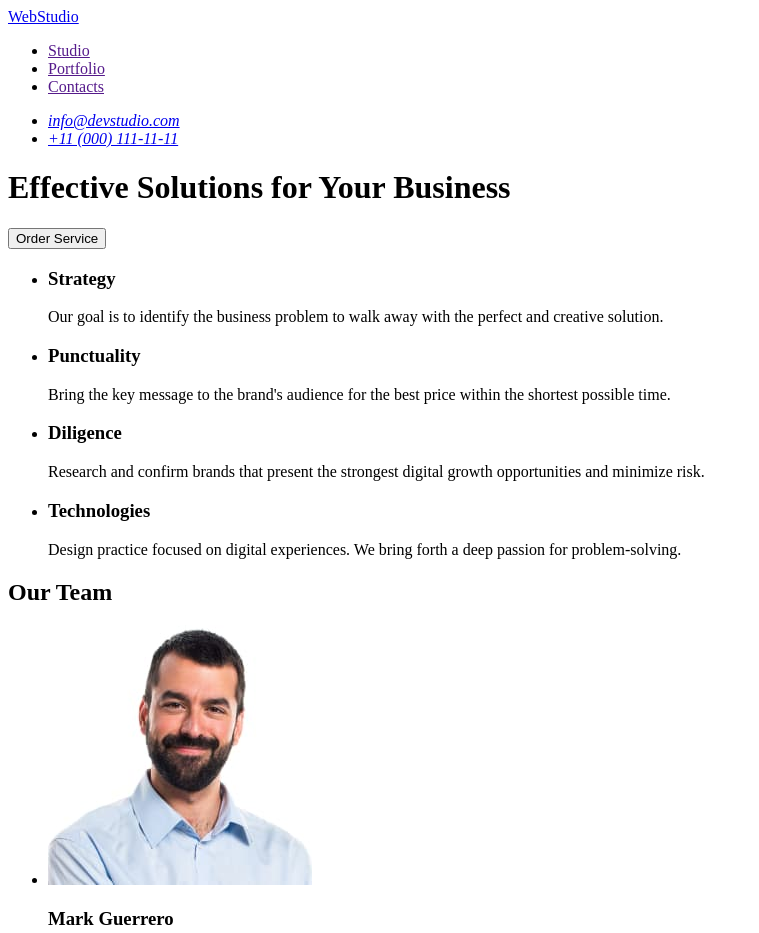
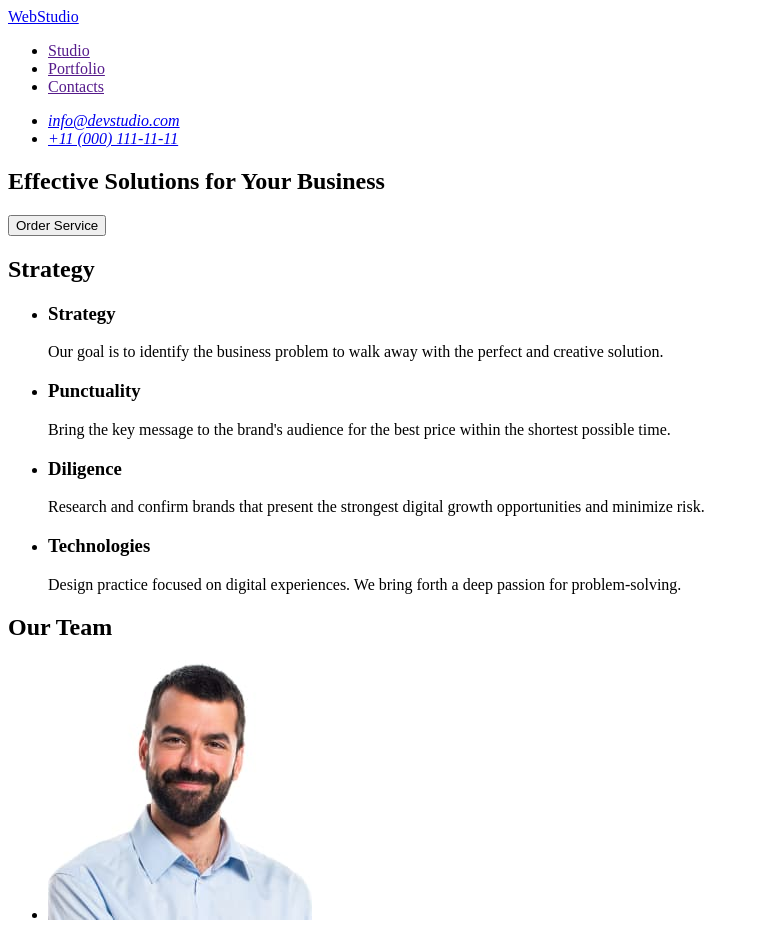
Before and after one commit to khatu91/goit-markup-hw-01, a plain HTML site: page index.html in a window 1280 px wide. Shown: the top 933 px of the page, without its empty margins (0-759 px from the left). Drawn offline with Linux system fonts and the light colour scheme.

Commit message:
Update index.html

```diff
--- a/index.html
+++ b/index.html
@@ -7,8 +7,8 @@
   </head>
   <body>
     <header>
-      <a href="/">WebStudio</a>
       <nav>
+        <a href="./index.html">WebStudio</a>
         <ul>
           <li><a href="">Studio</a></li>
           <li><a href="">Portfolio</a></li>
@@ -23,11 +23,12 @@
       </address>
     </header>
     <main>
-      <div>
+      <section>
         <h1>Effective Solutions for Your Business</h1>
         <button type="button">Order Service</button>
-      </div>
+      </section>
       <section>
+        <h2>Strategy</h2>
         <ul>
           <li>
             <h3>Strategy</h3>
```
